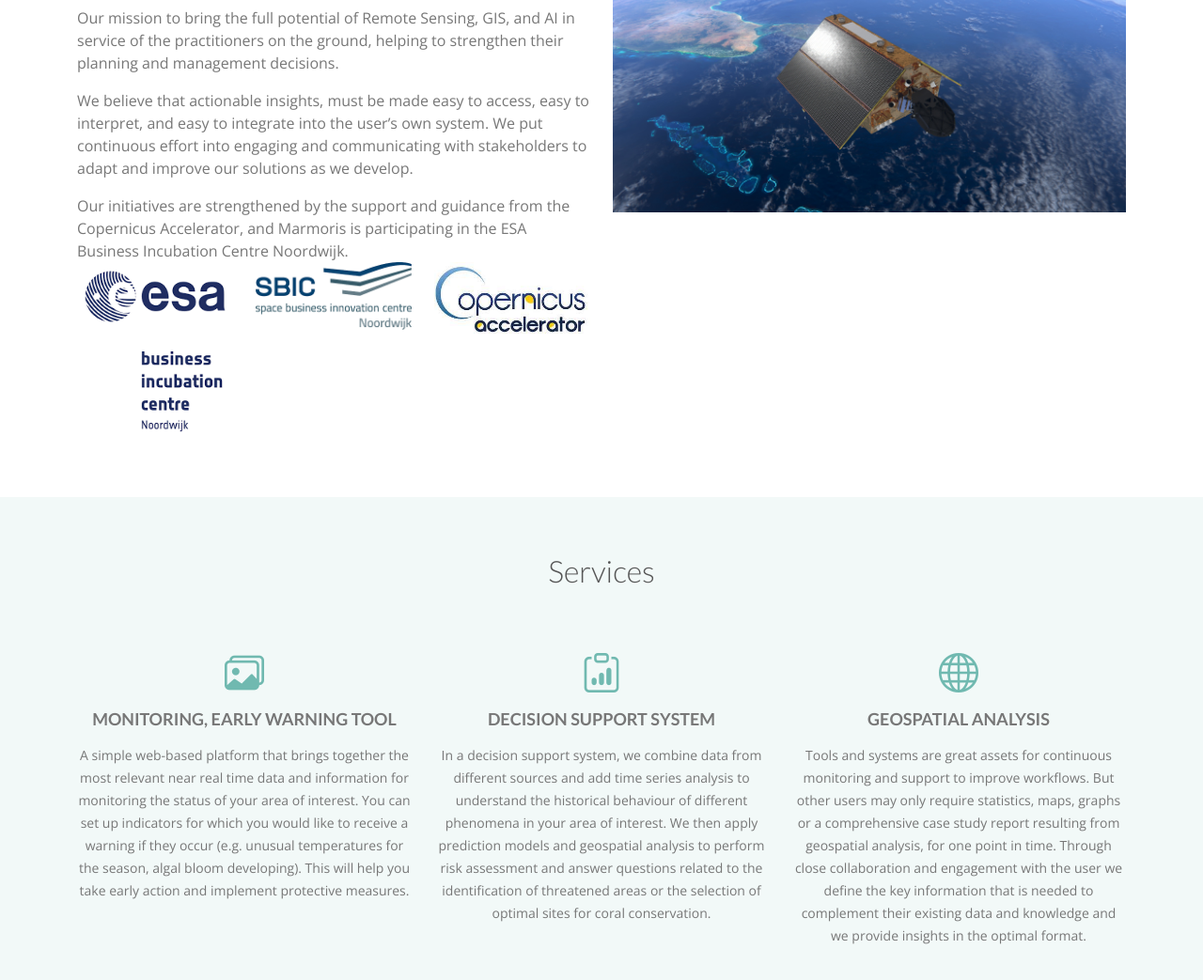
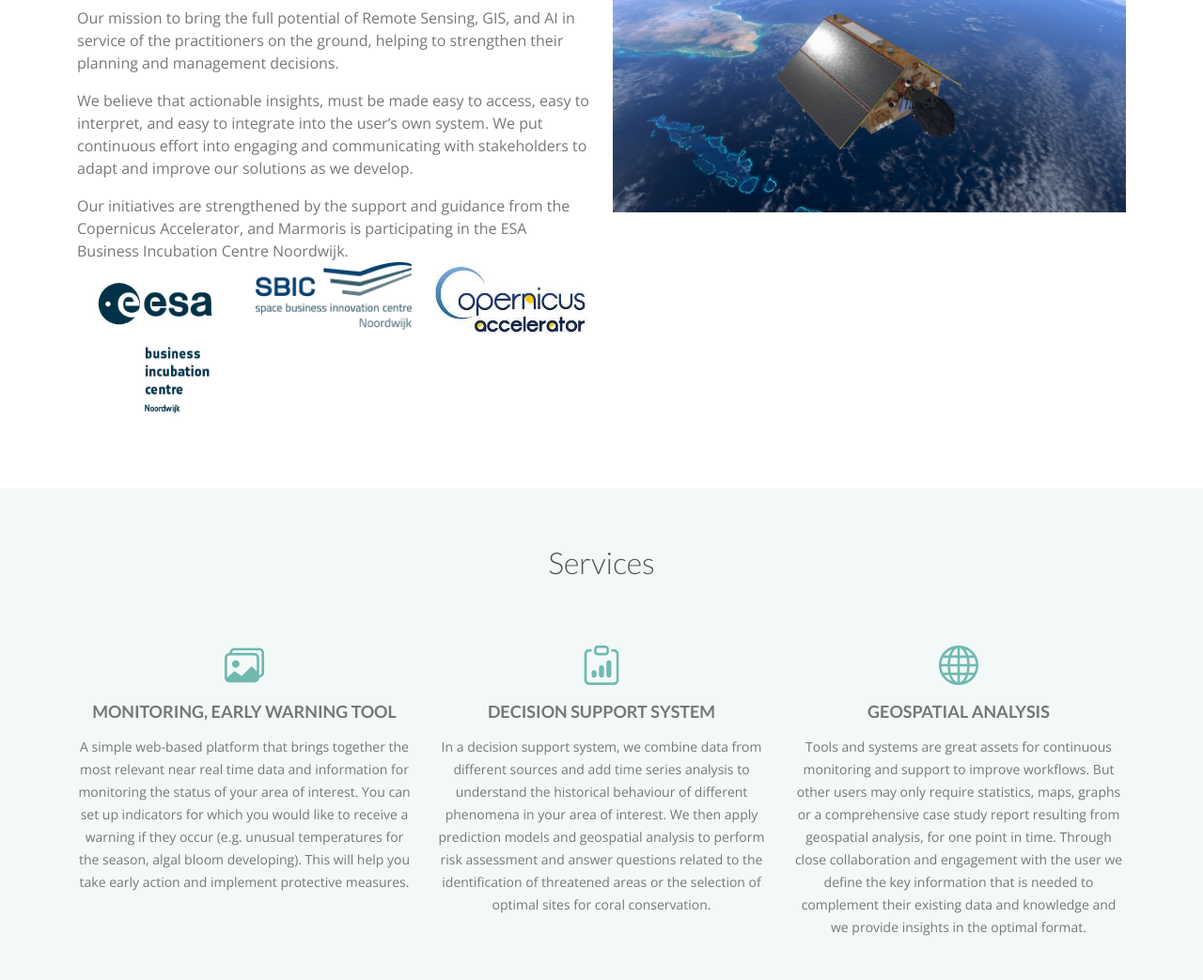
Before and after one commit to marmoris-ai/marmoris, a plain HTML site: page index.html in a window 1280 px wide. Shown: the part 829-1872 px from the top of the page at 94% size. Drawn offline with nearby package versions, Linux system fonts and the light colour scheme; files whose address does not match are found by name.

Commit message:
replace esa_bic logo provided by Lorenz

```diff
--- a/index.html
+++ b/index.html
@@ -103,7 +103,7 @@
             </div>
             <div class="row justify-content-center">
               <div class="col-4">
-                <img src="assets/img/esa_bic_nordwijk.png" class="img-fluid" alt="">
+                <img src="assets/img/esa_bic_nordwijk.jpg" class="img-fluid" alt="">
               </div>
               <div class="col-4">
                 <img src="assets/img/sbic_nordwijk.png" class="img-fluid" alt="">
```
Also changed, not shown: assets/img/esa_bic_nordwijk.jpeg (deleted), assets/img/esa_bic_nordwijk.jpg (added), assets/img/esa_bic_nordwijk.png (deleted).
